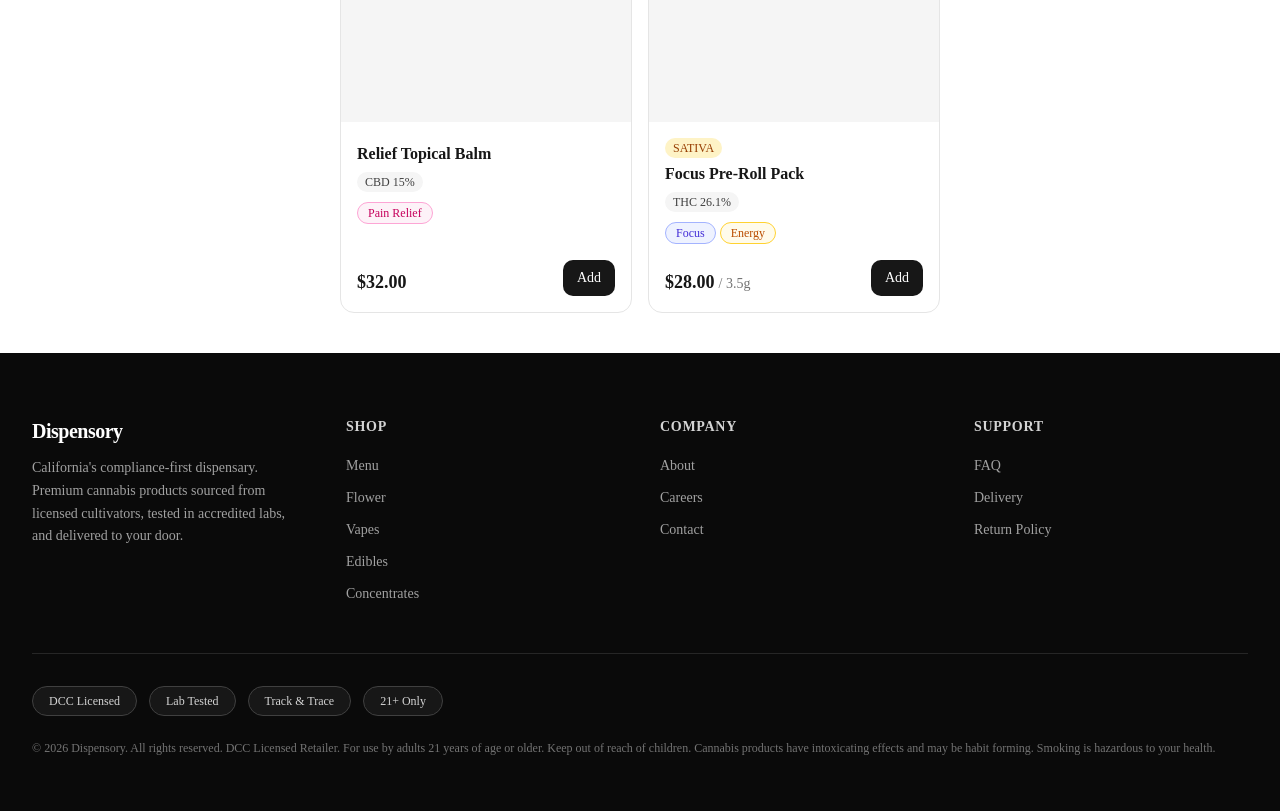
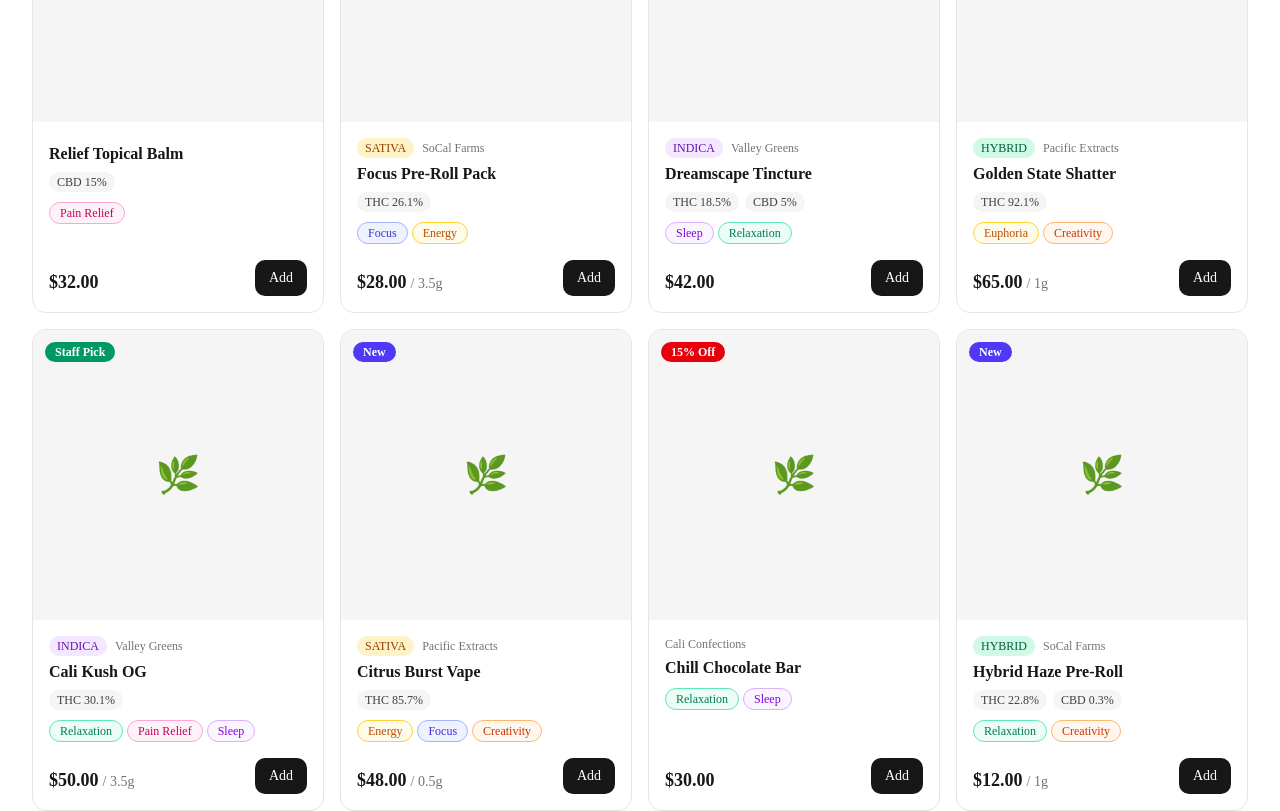
Before and after one commit to devbybas-ai/dispensory, a Next.js app: page /shop/menu in a window 1280 px wide. Shown: the part 1100-1911 px from the top of the page. Built offline with nearby package versions, Linux system fonts and the light colour scheme; no server answers.

Commit message:
feat: expand menu to 12 mock products — 3 full rows across all categories
Co-Authored-By: Claude <noreply@anthropic.com>

```diff
--- a/src/app/(storefront)/shop/menu/page.tsx
+++ b/src/app/(storefront)/shop/menu/page.tsx
@@ -139,7 +139,7 @@ const allMockProducts: StorefrontProduct[] = [
     id: "6",
     name: "Focus Pre-Roll Pack",
     slug: "focus-pre-roll-pack",
-    brand: null,
+    brand: "SoCal Farms",
     category: "PRE_ROLL",
     description: null,
     unitPrice: 28,
@@ -148,16 +148,168 @@ const allMockProducts: StorefrontProduct[] = [
     strainType: "SATIVA",
     thcPercent: 26.1,
     cbdPercent: null,
-    terpenes: [],
+    terpenes: ["Terpinolene", "Pinene"],
     effects: [
-      { effect: "FOCUS", intensity: 3 },
-      { effect: "ENERGY", intensity: 2 },
+      { effect: "FOCUS", intensity: 4 },
+      { effect: "ENERGY", intensity: 3 },
     ],
     primaryImage: null,
     imageAlt: null,
     availableQuantity: 18,
     isStaffPick: false,
     isNew: false,
+    salePercent: null,
+  },
+  {
+    id: "7",
+    name: "Dreamscape Tincture",
+    slug: "dreamscape-tincture",
+    brand: "Valley Greens",
+    category: "TINCTURE",
+    description: null,
+    unitPrice: 42,
+    unitWeight: null,
+    unitOfMeasure: "each",
+    strainType: "INDICA",
+    thcPercent: 18.5,
+    cbdPercent: 5.0,
+    terpenes: ["Linalool", "Myrcene"],
+    effects: [
+      { effect: "SLEEP", intensity: 5 },
+      { effect: "RELAXATION", intensity: 4 },
+    ],
+    primaryImage: null,
+    imageAlt: null,
+    availableQuantity: 8,
+    isStaffPick: false,
+    isNew: false,
+    salePercent: null,
+  },
+  {
+    id: "8",
+    name: "Golden State Shatter",
+    slug: "golden-state-shatter",
+    brand: "Pacific Extracts",
+    category: "CONCENTRATE",
+    description: null,
+    unitPrice: 65,
+    unitWeight: 1,
+    unitOfMeasure: "gram",
+    strainType: "HYBRID",
+    thcPercent: 92.1,
+    cbdPercent: null,
+    terpenes: ["Caryophyllene", "Limonene"],
+    effects: [
+      { effect: "EUPHORIA", intensity: 5 },
+      { effect: "CREATIVITY", intensity: 3 },
+    ],
+    primaryImage: null,
+    imageAlt: null,
+    availableQuantity: 10,
+    isStaffPick: false,
+    isNew: false,
+    salePercent: 10,
+  },
+  {
+    id: "9",
+    name: "Cali Kush OG",
+    slug: "cali-kush-og",
+    brand: "Valley Greens",
+    category: "FLOWER",
+    description: null,
+    unitPrice: 50,
+    unitWeight: 3.5,
+    unitOfMeasure: "gram",
+    strainType: "INDICA",
+    thcPercent: 30.1,
+    cbdPercent: null,
+    terpenes: ["Myrcene", "Caryophyllene", "Limonene"],
+    effects: [
+      { effect: "RELAXATION", intensity: 5 },
+      { effect: "PAIN_RELIEF", intensity: 3 },
+      { effect: "SLEEP", intensity: 3 },
+    ],
+    primaryImage: null,
+    imageAlt: null,
+    availableQuantity: 14,
+    isStaffPick: true,
+    isNew: false,
+    salePercent: null,
+  },
+  {
+    id: "10",
+    name: "Citrus Burst Vape",
+    slug: "citrus-burst-vape",
+    brand: "Pacific Extracts",
+    category: "VAPE",
+    description: null,
+    unitPrice: 48,
+    unitWeight: 0.5,
+    unitOfMeasure: "gram",
+    strainType: "SATIVA",
+    thcPercent: 85.7,
+    cbdPercent: null,
+    terpenes: ["Limonene", "Terpinolene"],
+    effects: [
+      { effect: "ENERGY", intensity: 4 },
+      { effect: "FOCUS", intensity: 3 },
+      { effect: "CREATIVITY", intensity: 2 },
+    ],
+    primaryImage: null,
+    imageAlt: null,
+    availableQuantity: 22,
+    isStaffPick: false,
+    isNew: true,
+    salePercent: null,
+  },
+  {
+    id: "11",
+    name: "Chill Chocolate Bar",
+    slug: "chill-chocolate-bar",
+    brand: "Cali Confections",
+    category: "EDIBLE",
+    description: null,
+    unitPrice: 30,
+    unitWeight: null,
+    unitOfMeasure: "each",
+    strainType: null,
+    thcPercent: null,
+    cbdPercent: null,
+    terpenes: [],
+    effects: [
+      { effect: "RELAXATION", intensity: 4 },
+      { effect: "SLEEP", intensity: 2 },
+    ],
+    primaryImage: null,
+    imageAlt: null,
+    availableQuantity: 35,
+    isStaffPick: false,
+    isNew: false,
+    salePercent: 15,
+  },
+  {
+    id: "12",
+    name: "Hybrid Haze Pre-Roll",
+    slug: "hybrid-haze-pre-roll",
+    brand: "SoCal Farms",
+    category: "PRE_ROLL",
+    description: null,
+    unitPrice: 12,
+    unitWeight: 1,
+    unitOfMeasure: "gram",
+    strainType: "HYBRID",
+    thcPercent: 22.8,
+    cbdPercent: 0.3,
+    terpenes: ["Myrcene", "Pinene"],
+    effects: [
+      { effect: "RELAXATION", intensity: 3 },
+      { effect: "CREATIVITY", intensity: 3 },
+    ],
+    primaryImage: null,
+    imageAlt: null,
+    availableQuantity: 40,
+    isStaffPick: false,
+    isNew: true,
     salePercent: null,
   },
 ];
@@ -299,7 +451,7 @@ export default async function MenuPage({ searchParams }: MenuPageProps) {
         {/* Product grid */}
         <div className="mt-10">
           {filtered.length > 0 ? (
-            <div className="flex flex-wrap justify-center gap-4 [&>*]:w-full [&>*]:sm:w-[calc(50%-0.5rem)] [&>*]:lg:w-[calc(33.333%-0.75rem)] [&>*]:xl:w-[calc(25%-0.75rem)]">
+            <div className="grid grid-cols-1 gap-4 sm:grid-cols-2 lg:grid-cols-3 xl:grid-cols-4">
               {filtered.map((product) => (
                 <ProductCard key={product.id} product={product} />
               ))}
```
